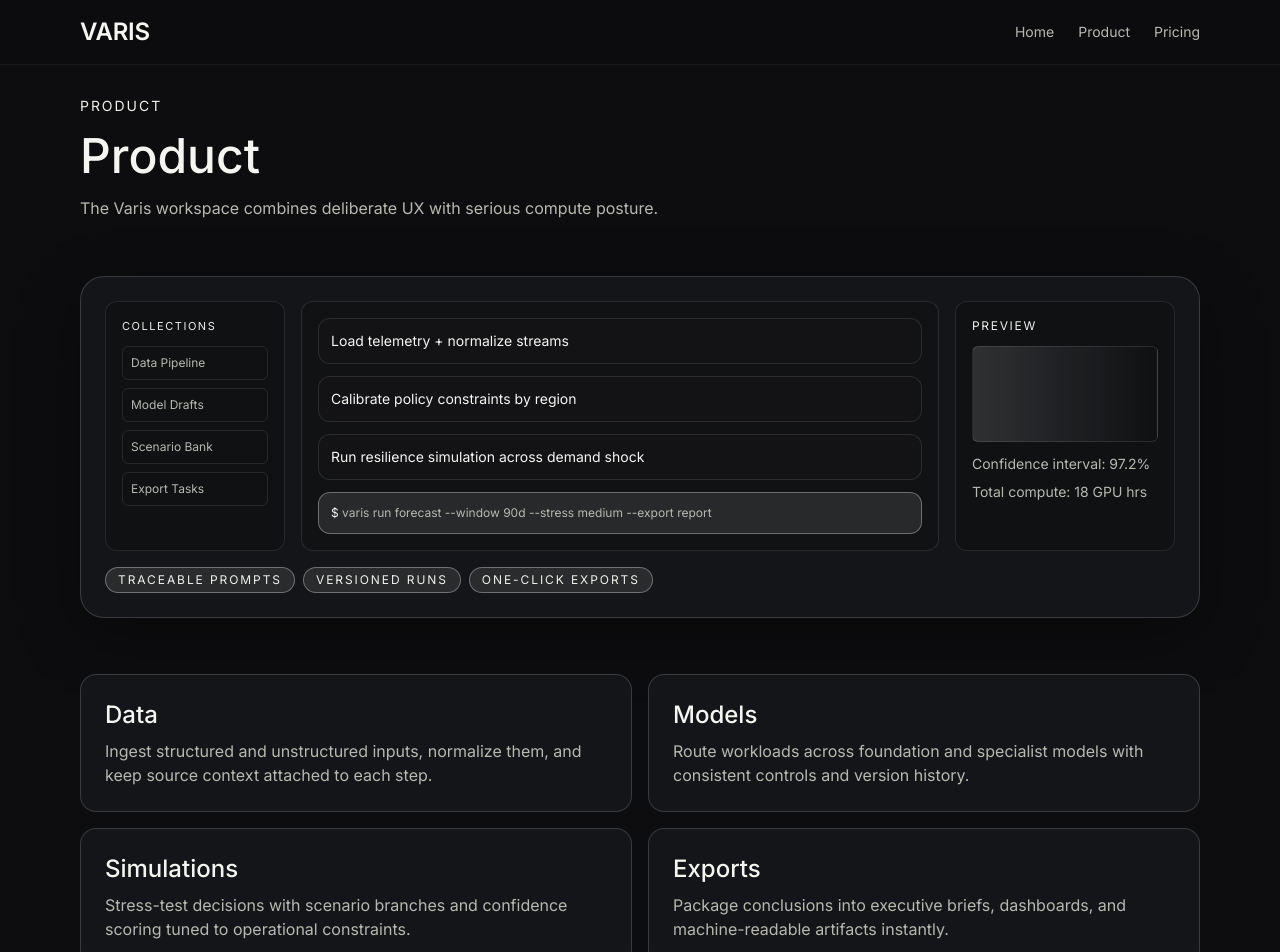
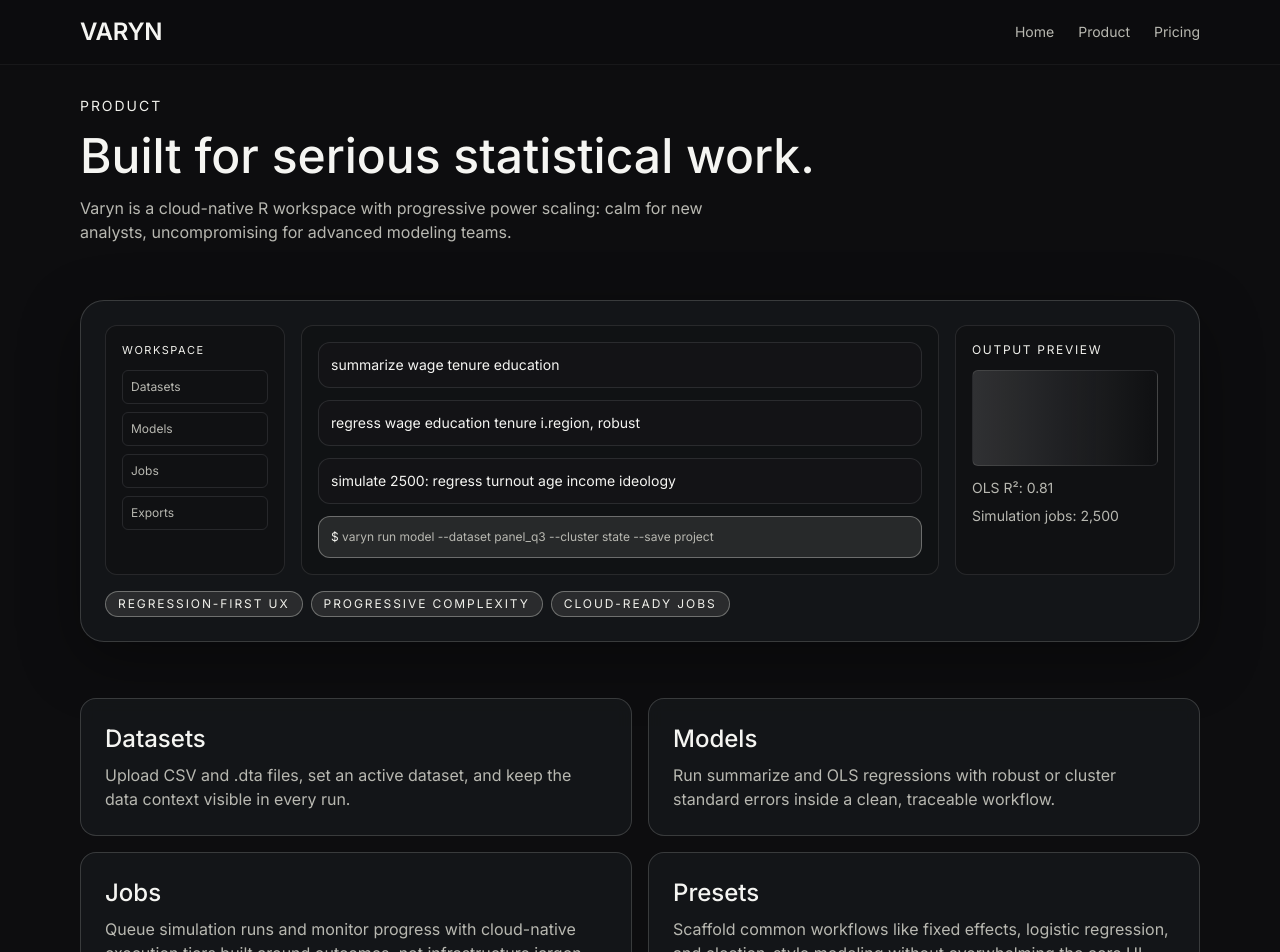
Before and after one commit to de-bayes/VARYN, a Next.js app: page /product in a window 1280 px wide. Shown: the top 952 px of the page. Built offline with nearby package versions, Linux system fonts and the light colour scheme.

Commit message:
Align site messaging with Varyn strategic direction

```diff
--- a/app/layout.tsx
+++ b/app/layout.tsx
@@ -8,8 +8,8 @@
 const serif = Cormorant_Garamond({ subsets: ['latin'], variable: '--font-serif', weight: ['500'] });
 
 export const metadata: Metadata = {
-  title: 'Varis',
-  description: 'Quietly powerful compute workflows for modern teams.'
+  title: 'Varyn',
+  description: 'A cloud-native statistical IDE with progressive power scaling.'
 };
 
 export default function RootLayout({ children }: Readonly<{ children: React.ReactNode }>) {
--- a/app/page.tsx
+++ b/app/page.tsx
@@ -9,12 +9,13 @@
       <section className="container-shell">
         <div className="mb-10 grid gap-8 lg:grid-cols-[1.1fr_1fr] lg:items-end">
           <div className="space-y-6">
-            <Badge>Compute-native planning</Badge>
+            <Badge>Cloud-native statistical IDE</Badge>
             <h1 className="text-4xl font-medium leading-tight sm:text-5xl lg:text-6xl">
-              Clear strategy software for simulation-heavy teams.
+              Calm, serious modeling workflows built for real decisions.
             </h1>
             <p className="max-w-xl text-base leading-relaxed text-muted sm:text-lg">
-              Varis keeps your forecasting pipeline, model runs, and final decisions in one calm space.
+              Varyn gives teams a clean statistical workspace for regression, simulation, and scalable job execution—without
+              notebook chaos or gimmicks.
             </p>
             <div className="flex flex-wrap gap-3">
               <Button href="/product">Explore Product</Button>
@@ -24,8 +25,8 @@
             </div>
           </div>
           <div className="text-sm text-muted lg:pb-4">
-            <p className="text-3xl font-semibold tracking-tight text-foreground sm:text-4xl">Built for calm operators.</p>
-            <p className="mt-3">Every run is easy to review, compare, and share.</p>
+            <p className="text-3xl font-semibold tracking-tight text-foreground sm:text-4xl">A modern statistical workspace.</p>
+            <p className="mt-3">Progressive power from first model to cloud-scale simulation.</p>
           </div>
         </div>
         <AsciiWaveHero />
@@ -33,16 +34,16 @@
 
       <section className="container-shell grid gap-4 rounded-3xl border border-white/10 bg-white/[0.02] p-6 md:grid-cols-3">
         <Reveal>
-          <p className="text-sm text-muted">Fast scenario setup</p>
-          <p className="mt-2 text-lg">Build and run what-if plans in seconds.</p>
+          <p className="text-sm text-muted">Product-first workflow</p>
+          <p className="mt-2 text-lg">The 80% modeling path is clear, fast, and reviewable.</p>
         </Reveal>
         <Reveal>
-          <p className="text-sm text-muted">Traceable outputs</p>
-          <p className="mt-2 text-lg">Every decision includes context and export-ready notes.</p>
+          <p className="text-sm text-muted">Progressive complexity</p>
+          <p className="mt-2 text-lg">Beginner-friendly at entry, expert-capable at scale.</p>
         </Reveal>
         <Reveal>
-          <p className="text-sm text-muted">Team-friendly pace</p>
-          <p className="mt-2 text-lg">A focused interface with less noise on day one.</p>
+          <p className="text-sm text-muted">Cloud execution, not clutter</p>
+          <p className="mt-2 text-lg">Parallel simulation and jobs when you need them, calm UI always.</p>
         </Reveal>
       </section>
     </div>
--- a/app/pricing/page.tsx
+++ b/app/pricing/page.tsx
@@ -2,16 +2,16 @@
 
 const faqs = [
   {
-    q: 'How is compute measured?',
-    a: 'Usage blends model context window size, inference time, and simulation parallelism into a transparent monthly meter.'
+    q: 'How do tiers scale?',
+    a: 'Plans scale by simulation volume, job concurrency, and data footprint so teams can match cost to modeling intensity.'
   },
   {
-    q: 'Can we start small and scale later?',
-    a: 'Yes. Teams commonly begin on Pro and migrate to Scale when governance and dedicated throughput become mandatory.'
+    q: 'Do users see CPU or infrastructure details?',
+    a: 'No. We keep pricing understandable with outcome-based tiers instead of exposing raw infrastructure metrics.'
   },
   {
-    q: 'Do you support procurement requirements?',
-    a: 'Scale plans include enterprise security documentation, invoicing support, and custom terms.'
+    q: 'Can we start lean and grow into cloud execution?',
+    a: 'Yes. Teams typically begin with core workflows and move up as simulation depth and organizational needs increase.'
   }
 ];
 
@@ -20,8 +20,10 @@
     <div className="container-shell space-y-12 pb-16">
       <section className="space-y-4">
         <p className="text-sm tracking-[0.14em] text-accent uppercase">Pricing</p>
-        <h1 className="text-4xl font-medium sm:text-5xl">Pricing</h1>
-        <p className="max-w-2xl text-muted">Straightforward tiers for teams optimizing both output quality and compute spend.</p>
+        <h1 className="text-4xl font-medium sm:text-5xl">Simple tiers, progressive power.</h1>
+        <p className="max-w-2xl text-muted">
+          Varyn pricing grows with simulation scale and team throughput while keeping the product surface focused and calm.
+        </p>
       </section>
 
       <PricingTable />
--- a/app/product/page.tsx
+++ b/app/product/page.tsx
@@ -3,20 +3,20 @@
 
 const sections = [
   {
-    title: 'Data',
-    body: 'Ingest structured and unstructured inputs, normalize them, and keep source context attached to each step.'
+    title: 'Datasets',
+    body: 'Upload CSV and .dta files, set an active dataset, and keep the data context visible in every run.'
   },
   {
     title: 'Models',
-    body: 'Route workloads across foundation and specialist models with consistent controls and version history.'
+    body: 'Run summarize and OLS regressions with robust or cluster standard errors inside a clean, traceable workflow.'
   },
   {
-    title: 'Simulations',
-    body: 'Stress-test decisions with scenario branches and confidence scoring tuned to operational constraints.'
+    title: 'Jobs',
+    body: 'Queue simulation runs and monitor progress with cloud-native execution tiers built around outcomes, not infrastructure jargon.'
   },
   {
-    title: 'Exports',
-    body: 'Package conclusions into executive briefs, dashboards, and machine-readable artifacts instantly.'
+    title: 'Presets',
+    body: 'Scaffold common workflows like fixed effects, logistic regression, and election-style modeling without overwhelming the core UI.'
   }
 ];
 
@@ -25,8 +25,10 @@
     <div className="container-shell space-y-14 pb-16">
       <section className="space-y-4">
         <p className="text-sm tracking-[0.14em] text-accent uppercase">Product</p>
-        <h1 className="text-4xl font-medium sm:text-5xl">Product</h1>
-        <p className="max-w-2xl text-muted">The Varis workspace combines deliberate UX with serious compute posture.</p>
+        <h1 className="text-4xl font-medium sm:text-5xl">Built for serious statistical work.</h1>
+        <p className="max-w-2xl text-muted">
+          Varyn is a cloud-native R workspace with progressive power scaling: calm for new analysts, uncompromising for advanced modeling teams.
+        </p>
       </section>
 
       <Reveal>
--- a/components/AppMock.tsx
+++ b/components/AppMock.tsx
@@ -9,8 +9,8 @@
     <div className="glass-panel relative overflow-hidden rounded-3xl p-4 shadow-premium sm:p-6">
       <div className="grid gap-4 lg:grid-cols-[180px_1fr_220px]">
         <aside className="rounded-xl border border-white/10 bg-background/50 p-4 text-xs text-muted">
-          <p className="mb-3 text-[11px] tracking-[0.14em] uppercase text-accent">Collections</p>
-          {['Data Pipeline', 'Model Drafts', 'Scenario Bank', 'Export Tasks'].map((item) => (
+          <p className="mb-3 text-[11px] tracking-[0.14em] uppercase text-accent">Workspace</p>
+          {['Datasets', 'Models', 'Jobs', 'Exports'].map((item) => (
             <div key={item} className="mb-2 rounded-md border border-white/10 p-2 hover:border-accent/40">
               {item}
             </div>
@@ -18,29 +18,33 @@
         </aside>
 
         <main className="space-y-3 rounded-xl border border-white/10 bg-background/40 p-4">
-          {['Load telemetry + normalize streams', 'Calibrate policy constraints by region', 'Run resilience simulation across demand shock'].map((item) => (
+          {[
+            'summarize wage tenure education',
+            'regress wage education tenure i.region, robust',
+            'simulate 2500: regress turnout age income ideology'
+          ].map((item) => (
             <div key={item} className="rounded-xl border border-white/10 bg-panel/80 p-3 text-sm text-foreground">
               {item}
             </div>
           ))}
           <div className="rounded-xl border border-accent/35 bg-accent/10 p-3 text-xs text-muted">
-            <span className="text-accent">$</span> varis run forecast --window 90d --stress medium --export report
+            <span className="text-accent">$</span> varyn run model --dataset panel_q3 --cluster state --save project
           </div>
         </main>
 
         <aside className="rounded-xl border border-white/10 bg-background/50 p-4 text-sm text-muted">
-          <p className="mb-3 text-xs tracking-[0.14em] uppercase text-accent">Preview</p>
+          <p className="mb-3 text-xs tracking-[0.14em] uppercase text-accent">Output preview</p>
           <div className="mb-3 h-24 rounded-md border border-white/10 bg-gradient-to-r from-accent/15 to-transparent" />
-          <p>Confidence interval: 97.2%</p>
-          <p className="mt-2">Total compute: 18 GPU hrs</p>
+          <p>OLS R²: 0.81</p>
+          <p className="mt-2">Simulation jobs: 2,500</p>
         </aside>
       </div>
 
       {showCallouts && (
         <div className="mt-4 flex flex-wrap gap-2">
-          <Badge>Traceable prompts</Badge>
-          <Badge>Versioned runs</Badge>
-          <Badge>One-click exports</Badge>
+          <Badge>Regression-first UX</Badge>
+          <Badge>Progressive complexity</Badge>
+          <Badge>Cloud-ready jobs</Badge>
         </div>
       )}
     </div>
--- a/components/Footer.tsx
+++ b/components/Footer.tsx
@@ -2,8 +2,8 @@
   return (
     <footer className="mt-24 border-t border-white/5 py-8 text-sm text-muted">
       <div className="container-shell flex flex-col justify-between gap-3 sm:flex-row sm:items-center">
-        <p>© {new Date().getFullYear()} Varis. Designed for modern compute teams.</p>
-        <p className="text-xs tracking-[0.14em] uppercase">Precision workflows, quiet confidence.</p>
+        <p>© {new Date().getFullYear()} Varyn. A modern statistical workspace.</p>
+        <p className="text-xs tracking-[0.14em] uppercase">Elegant. Calm. Powerful. Inevitable.</p>
       </div>
     </footer>
   );
--- a/components/Navbar.tsx
+++ b/components/Navbar.tsx
@@ -14,7 +14,7 @@
           href="/"
           className="text-xl font-semibold tracking-[-0.01em] text-foreground transition hover:opacity-85 sm:text-2xl"
         >
-          VARIS
+          VARYN
         </Link>
         <div className="flex items-center gap-6 text-sm text-muted">
           {navItems.map((item) => (
--- a/components/PricingTable.tsx
+++ b/components/PricingTable.tsx
@@ -1,21 +1,21 @@
 const tiers = [
   {
-    name: 'Free',
+    name: 'Starter',
     price: '$0',
-    description: 'Ideal for early exploration with light compute budgets.',
-    bullets: ['3 projects', 'Community model catalog', 'Weekly exports']
+    description: 'For individuals validating core modeling workflows.',
+    bullets: ['1 active project', 'CSV + .dta upload', 'Core summarize + OLS tools']
   },
   {
     name: 'Pro',
-    price: '$79',
-    description: 'For analysts shipping production-ready simulations weekly.',
-    bullets: ['Unlimited projects', 'Priority GPU queue', 'Daily exports + API']
+    price: '$89',
+    description: 'For teams running frequent analysis and simulation cycles.',
+    bullets: ['Unlimited projects', 'Robust + cluster SE workflows', 'Higher simulation and job concurrency']
   },
   {
     name: 'Scale',
     price: 'Custom',
-    description: 'For cross-functional teams requiring governance and throughput.',
-    bullets: ['Dedicated infra', 'Advanced controls', 'Enterprise support']
+    description: 'For organizations operating cloud-scale statistical pipelines.',
+    bullets: ['Dedicated execution capacity', 'Advanced governance controls', 'Priority support + onboarding']
   }
 ];
 
```
Also changed, not shown: 1 other file (tests, documents, lock files or other folders).
